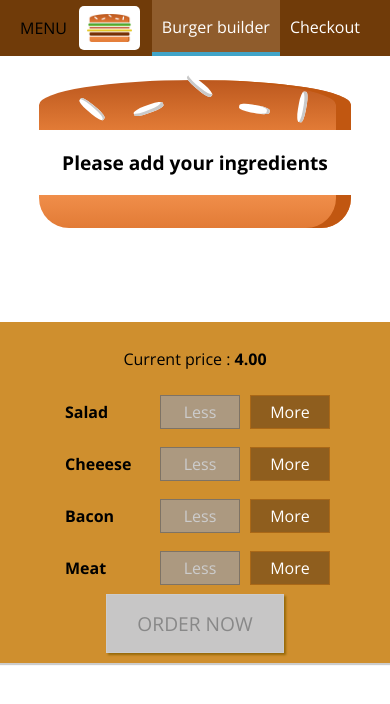
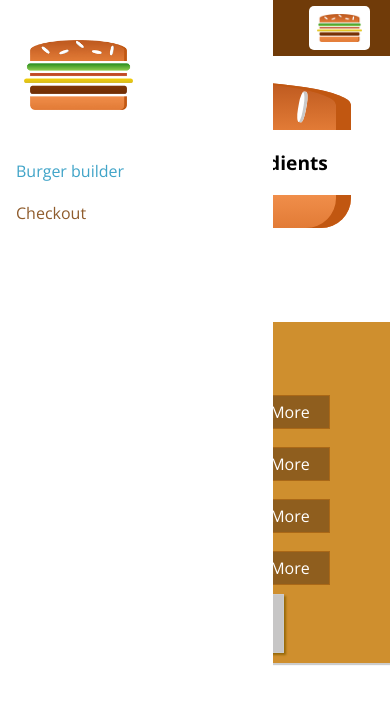
Before and after one commit to japhheth/Burger-app, a React app: page / in a window 390 px wide. Shown: the top 704 px of the page. Built offline with nearby package versions, Linux system fonts and the light colour scheme.

Commit message:
added my sidedrawer for small screens

```diff
--- a/src/Components/Layout/Layout.js
+++ b/src/Components/Layout/Layout.js
@@ -1,12 +1,14 @@
 import React from 'react';
 import Aux from '../../hoc/Aux';
 import classes from './Layout.css';
-import Toolbar from '../Navigation/Toolbar/Toolbar'
+import Toolbar from '../Navigation/Toolbar/Toolbar';
+import Sidedrawer from '../Navigation/Sidedrawer/Sidedrawer'
 
 
 const Layout = (props) => (
     <Aux>
         <Toolbar/>
+        <Sidedrawer/>
         <main className={classes.Content}>
             {props.children}
         </main>
--- a/src/Components/Logo/Logo.css
+++ b/src/Components/Logo/Logo.css
@@ -1,7 +1,7 @@
 .Logo{
     background-color: #fff;
     padding: 8px;
-    height: 80%;
+    height: 100%;
     box-sizing: border-box;
     border-radius: 5px;
 }
--- a/src/Components/Logo/Logo.js
+++ b/src/Components/Logo/Logo.js
@@ -4,8 +4,8 @@
 import BurgerLogo from '../../Assets/images/burger-logo.png';
 
 const logo = (props) => (
-    <div className={classes.Logo}>
-         <img src={BurgerLogo} alt="burger"/>
+    <div className={classes.Logo} style={{height : props.height}}>
+         <img src={BurgerLogo}  alt="burger"/>
     </div>
 
 )
--- a/src/Components/Navigation/NavigationItem/NavigationItem.css
+++ b/src/Components/Navigation/NavigationItem/NavigationItem.css
@@ -1,19 +1,37 @@
+.NavigationItem{
+    margin: 10px 0;
+    display: block;
+    box-sizing: border-box;
+    width: 100%;
+}
+
+.NavigationItem a {
+    color: #8f5c2c;
+    text-decoration: none;
+    width: 100%;
+    box-sizing: border-box;
+    display: block;
+}
+
+.NavigationItem a:hover, .NavigationItem a:active, .NavigationItem a.active{
+     color: #40a4c8;
+}
+
+
+@media(min-width : 500px){
     .NavigationItem{
         margin: 0;
         display: flex;
         align-items: center;
-    box-sizing: border-box;
         height: 100%;
+        width: auto ;
     }
 
     .NavigationItem a {
         color: #fff;
         padding: 16px 10px;
-    text-decoration: none;
         height: 100%;
         border-bottom: 4px solid transparent;
-    box-sizing: border-box;
-    display: block;
     }
 
     .NavigationItem a:hover, .NavigationItem a:active, .NavigationItem a.active{
@@ -21,3 +39,4 @@
          border-bottom: 4px solid #40a4c8;
          color: #fff;
     }
+}
--- a/src/Components/Navigation/NavigationItems/NavigationItems.css
+++ b/src/Components/Navigation/NavigationItems/NavigationItems.css
@@ -2,7 +2,14 @@
     margin: 0;
     padding: 0;
     list-style: none;
+    flex-flow: column;
     display: flex;
     align-items: center;
     height: 100%;
 }
+
+@media(min-width: 500px){
+    .NavigationItems{
+        flex-flow: row;
+    }
+}
--- /dev/null
+++ b/src/Components/Navigation/Sidedrawer/Sidedrawer.css
@@ -0,0 +1,33 @@
+.Sidedrawer{
+    position: fixed;
+    width: 280px;
+    max-width: 70%;
+    height: 100%;
+    left: 0;
+    top: 0;
+    z-index: 200;
+    background-color: #fff;
+    padding: 32px 16px;
+    box-sizing: border-box;
+    transition: transform 0.3 ease-out;
+}
+
+
+@media(min-width : 500px){
+    .Sidedrawer{
+        display: none;
+    }
+}
+
+.Open{
+    transition: translateX(0);
+}
+
+.Close{
+    transition: translateX(-100%);
+}
+
+.Logo{
+    height:11%;
+    margin-bottom: 32px;
+}
--- a/src/Components/Navigation/Sidedrawer/Sidedrawer.js
+++ b/src/Components/Navigation/Sidedrawer/Sidedrawer.js
@@ -0,0 +1,22 @@
+import React from 'react';
+import Logo from '../../Logo/Logo';
+import classes from './Sidedrawer.css';
+import NavigationItems from '../NavigationItems/NavigationItems';
+
+
+const sideDrawer = (props) => {
+
+
+    return(
+        <div className={classes.Sidedrawer}>
+            <div className={classes.Logo}>
+            <Logo />
+            </div>
+            <nav>
+                <NavigationItems></NavigationItems>
+            </nav>
+        </div>
+    )
+}
+
+export default sideDrawer;
--- a/src/Components/Navigation/Toolbar/Toolbar.css
+++ b/src/Components/Navigation/Toolbar/Toolbar.css
@@ -16,3 +16,14 @@
 .Toolbar nav {
      height: 100%;
 }
+
+.Logo{
+    height: 80%;
+}
+
+
+@media(max-width: 499px){
+    .DesktopOnly{
+        display: none;
+    }
+}
--- a/src/Components/Navigation/Toolbar/Toolbar.js
+++ b/src/Components/Navigation/Toolbar/Toolbar.js
@@ -6,8 +6,11 @@
 const toolBar = () => (
  <header className={classes.Toolbar}>
      <div>MENU</div>
-     <Logo/>
-     <nav>
+     <div className={classes.Logo}>
+        <Logo />
+     </div>
+
+     <nav className={classes.DesktopOnly}>
          <NavigationItems/>
      </nav>
  </header>
```
Lines whose indentation alone changed are shown as unchanged.
